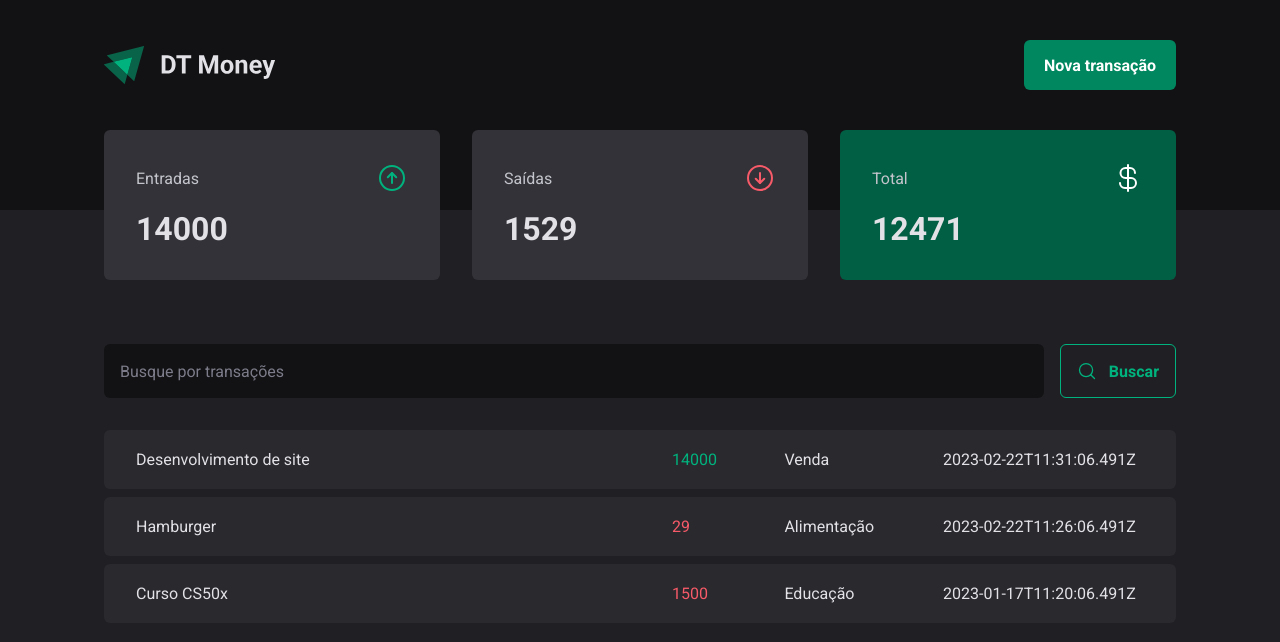
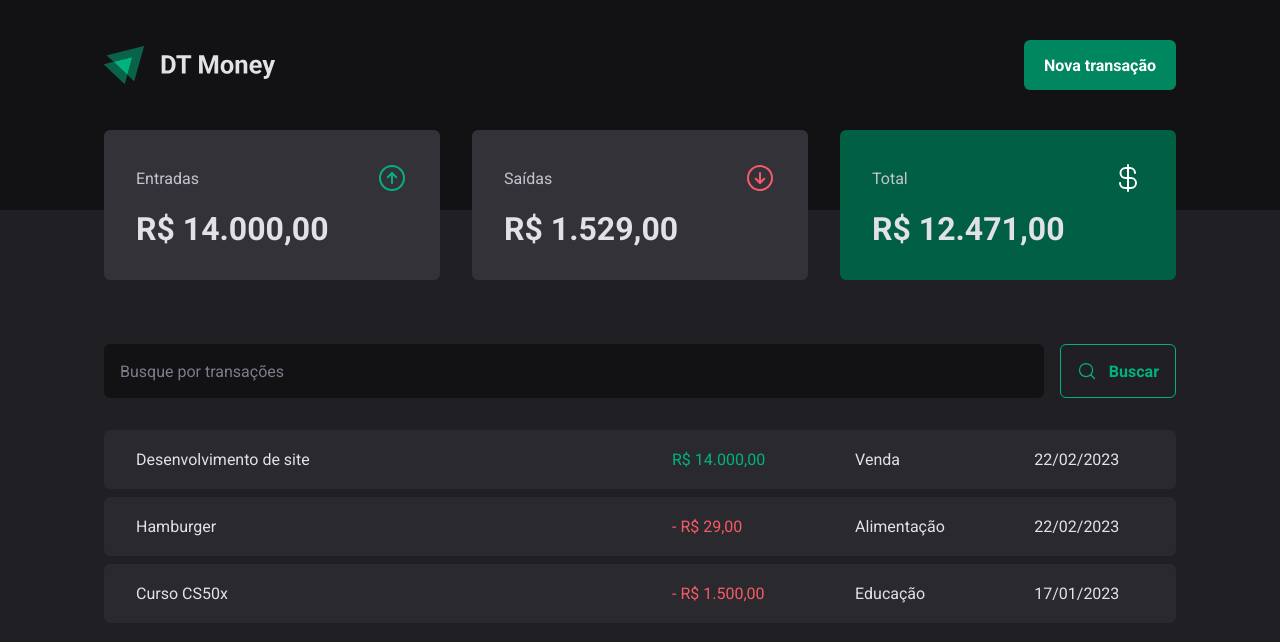
Before and after one commit to yurisoaresm/dt-money, a React (Vite) app: page / in a window 1280 px wide. Shown: the top 642 px of the page. Built offline with nearby package versions, Linux system fonts and the light colour scheme; data requests are answered from the project's data file.

Commit message:
feat: format the dates and prices

```diff
--- a/src/components/Summary/index.tsx
+++ b/src/components/Summary/index.tsx
@@ -2,8 +2,10 @@
 import { ArrowCircleDown, ArrowCircleUp, CurrencyDollar } from 'phosphor-react'
 
 import { TransactionsContext } from "../../contexts/TransactionsContext";
+import { priceFormatter } from "../../utils/formatter";
 
 import { SummaryCard, SummaryContainer } from "./styles";
+
 
 export function Summary() {
   const { transactions } = useContext(TransactionsContext)
@@ -35,7 +37,7 @@
           <ArrowCircleUp size={32} color="#00b37e" />
         </header>
 
-        <strong>{summary.income}</strong>
+        <strong>{priceFormatter.format(summary.income)}</strong>
       </SummaryCard>
 
       <SummaryCard>
@@ -44,7 +46,7 @@
           <ArrowCircleDown size={32} color="#f75a68" />
         </header>
 
-        <strong>{summary.outcome}</strong>
+        <strong>{priceFormatter.format(summary.outcome)}</strong>
       </SummaryCard>
 
       <SummaryCard variant="green">
@@ -53,7 +55,7 @@
           <CurrencyDollar size={32} color="#fff" />
         </header>
 
-        <strong>{summary.total}</strong>
+        <strong>{priceFormatter.format(summary.total)}</strong>
       </SummaryCard>
     </SummaryContainer>
   )
--- a/src/pages/Transactions/index.tsx
+++ b/src/pages/Transactions/index.tsx
@@ -4,6 +4,7 @@
 import { Summary } from "../../components/Summary"
 import { TransactionsContext } from "../../contexts/TransactionsContext"
 import { SearchForm } from "./components/SearchForm"
+import { dateFormatter, priceFormatter } from "../../utils/formatter"
 
 import { PriceHighlight, TransactionsContainer, TransactionsTable } from "./styles"
 
@@ -26,11 +27,12 @@
                   <td width="50%">{transaction.description}</td>
                   <td>
                     <PriceHighlight variant={transaction.type}>
-                      {transaction.price}
+                      {transaction.type === 'outcome' && '- '}
+                      {priceFormatter.format(transaction.price)}
                     </PriceHighlight>
                   </td>
                   <td>{transaction.category}</td>
-                  <td>{transaction.createAt}</td>
+                  <td>{dateFormatter.format(new Date(transaction.createAt))}</td>
                 </tr>
               )
             })}
--- /dev/null
+++ b/src/utils/formatter.ts
@@ -0,0 +1,6 @@
+export const dateFormatter = new Intl.DateTimeFormat('pt-BR');
+
+export const priceFormatter = new Intl.NumberFormat('pt-BR', {
+  style: 'currency',
+  currency: 'BRL',
+});
```
